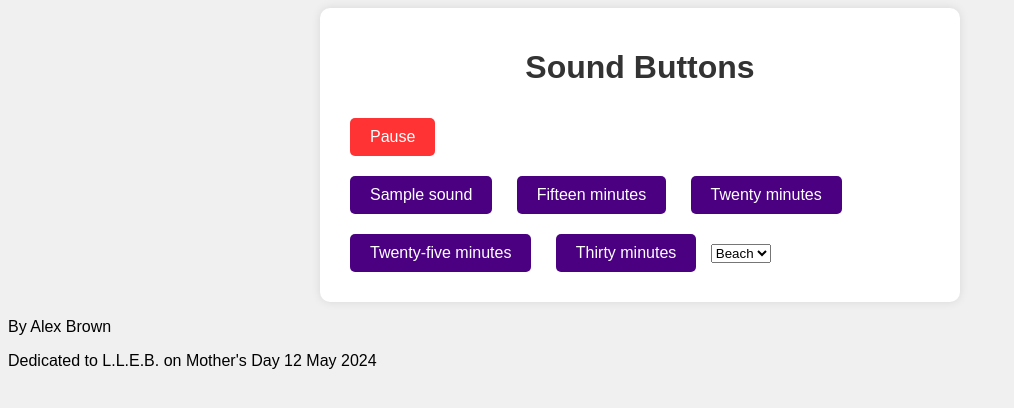
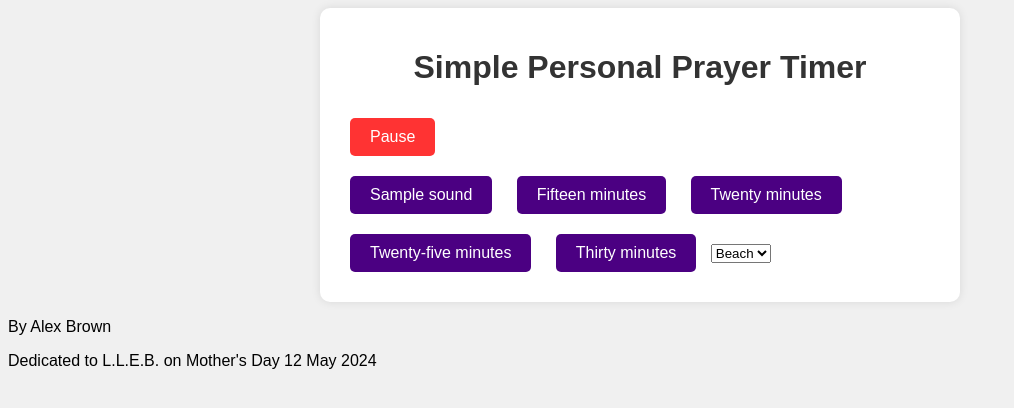
Before and after one commit to abrown159q/SimplePersonalPrayerTimer, a plain HTML site: page index.html in a window 1280 px wide. Shown: the whole page, without its empty margins (0-1014 px from the left). Drawn offline with Linux system fonts and the light colour scheme.

Commit message:
changed titles

```diff
--- a/index.html
+++ b/index.html
@@ -3,7 +3,7 @@
 <head>
   <meta charset="UTF-8">
   <meta name="viewport" content="width=device-width, initial-scale=1.0">
-  <title>Sound Buttons</title>
+  <title>Simple Personal Prayer Timer by Alex Brown</title>
   <style>
     body {
       font-family: Arial, sans-serif;
@@ -42,7 +42,7 @@
 </head>
 <body>
   <div id="container">
-    <h1>Sound Buttons</h1>
+    <h1>Simple Personal Prayer Timer</h1>
 
     <button id="pauseButton" onclick="togglePause()">Pause</button>
     <br>
```
